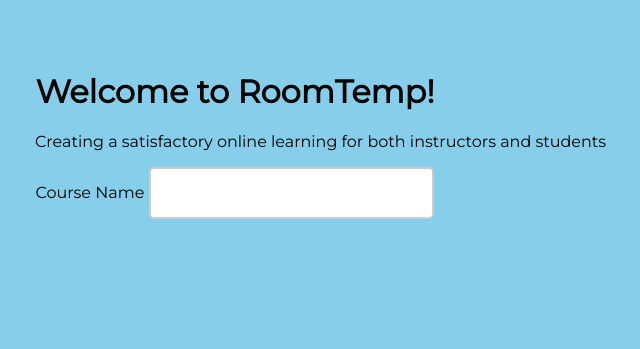
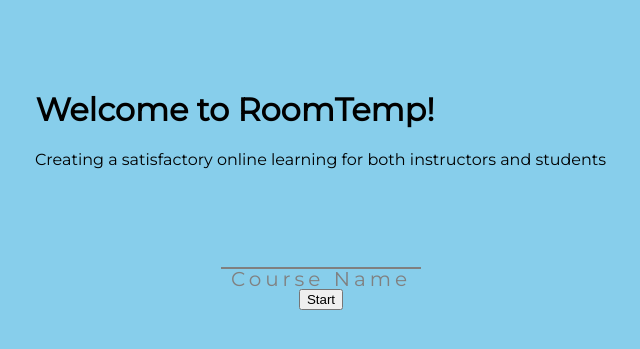
Before and after one commit to arthurjl/room-temperature, a Flask app: page / in a window 1280 px wide. Shown: the top 349 px of the page, without its empty margins (319-959 px from the left). Run offline with Flask 2, Linux system fonts and the light colour scheme.

Commit message:
Update index.html
Updated input form

```diff
--- a/static/css/index.css
+++ b/static/css/index.css
@@ -1,6 +1,17 @@
 body {
   background-color: skyblue;
   font-family: "Montserrat", sans-serif;
+}
+
+label{
+  display: block;
+  letter-spacing: 4px;
+  padding-top: 30px;
+  text-align: center;
+}
+
+form{
+  text-align: center;
 }
 
 #main{
@@ -28,24 +39,38 @@
   opacity: 0;
 }
 
-#course-input{
+#course{
   animation: fadeIn 1s ease-in-out 3.5s forwards;
   opacity: 0;
 }
 
-input[type=text]{
-  width: 50%;
-  box-sizing: border-box;
-  border: 2px solid #ccc;
-  border-radius: 5px;
-  font-size: 16px;
-  background-color: white;
-  padding: 15px 20px 15px 20px;
-  transition: width 0.5s ease-in-out;
+.label-text{
+  color: gray;
+  cursor: text;
+  font-size: 20px;
+  line-height: 20px;
+  text-transform: uppercase + transform(translateY(-34px));
+  transition: all 0.3s
 }
 
-input[type=text]:focus{
-  width: 75%;
+input[type=text]{
+  width: 200px;
+  box-sizing: border-box;
+  border: 0;
+  border-bottom: 2px solid gray;
+  color: white;
+  font-size: 36px;
+  letter-spacing: -1px;
+  outline: 0;
+  padding: 5px 20px;
+  text-align: center;
+  background-color: transparent;
+  transition: all 0.3s
+}
+
+input[type=text]:focus + .label-text{
+  color: #F0F0F0;
+  font-size: 13px + transform(translateY(-74px));
 }
 
 @keyframes fadeIn{
--- a/templates/index.html
+++ b/templates/index.html
@@ -16,11 +16,13 @@
         <div id="subtitle">
           <p class="subtitle">Creating a satisfactory online learning for both instructors and students</p>
         </div>
-        <div id="course">
-          <form>
-            <label for="course">Course Name</label>
-            <input type="text" id="course" name="course"/>
-          </form>
+        <form id="course">
+          <label>
+            <input type="text" required/>
+            <div class="label-text">Course Name</div>
+          </label>
+          <button>Start</button>
+        </form>
         </div>
       </div>
     </div>
```
